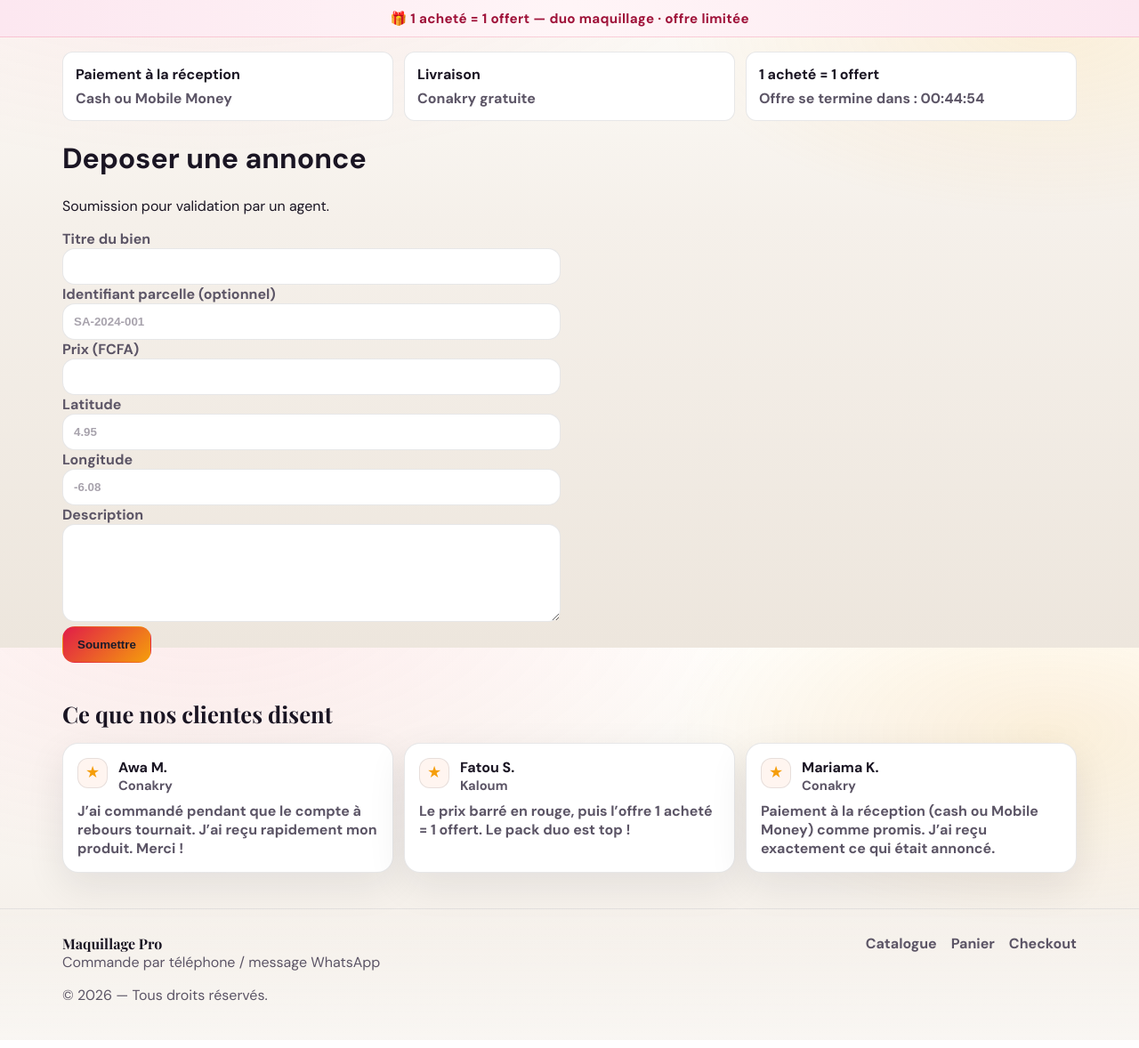
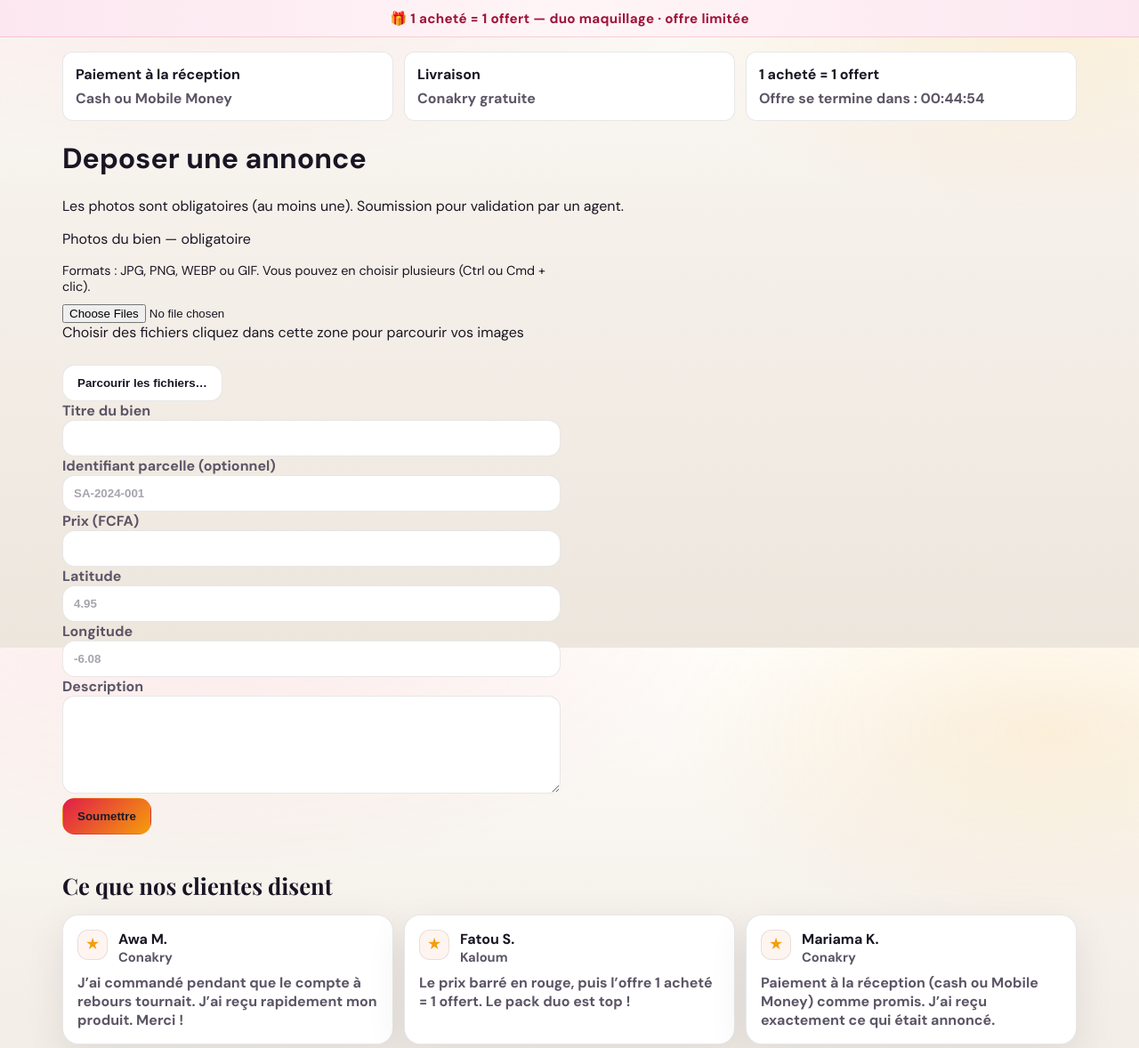
Before and after one commit to Gaius95/logement-facile, a Flask app: template sassandra-foncier/templates/listing_new.html in a window 1280 px wide. Shown: the part 72-1250 px from the top of the page at 89% size. Run offline with Flask 3, Linux system fonts and the light colour scheme; the template is opened without the code that fills it, so the values that code supplies are empty; some libraries are stand-ins or nearby versions.

Commit message:
Update listing_new.html

```diff
--- a/sassandra-foncier/templates/listing_new.html
+++ b/sassandra-foncier/templates/listing_new.html
@@ -1,15 +1,44 @@
 {% extends "layout_inner.html" %}
 {% block title %}Nouvelle annonce — {{ app_name }}{% endblock %}
+
 {% block content %}
 <h1 class="page-title">Deposer une annonce</h1>
 <p class="page-lead">
   {% if current_user and current_user.role == 'company' %}
-  Compte entreprise : vous pouvez publier plusieurs biens. Chaque annonce est soumise pour validation par un agent avant publication.
+  Compte entreprise : vous pouvez publier plusieurs biens avec photos. Chaque annonce est soumise pour validation par un agent avant publication.
   {% else %}
-  Soumission pour validation par un agent.
+  Les photos sont obligatoires (au moins une). Soumission pour validation par un agent.
   {% endif %}
 </p>
-<form method="post" class="card-panel form-grid" style="max-width:560px;">
+
+<form id="listingForm" method="post" enctype="multipart/form-data" class="card-panel form-grid" style="max-width:560px;">
+  {# Photos en premier : zone très visible (le champ ne doit pas être « caché » sous la ligne de flottaison) #}
+  <div class="file-upload-block">
+    <p class="file-upload-block__label">Photos du bien — obligatoire</p>
+    <p class="muted" style="margin:0 0 10px;font-size:0.9rem;">
+      Formats : JPG, PNG, WEBP ou GIF. Vous pouvez en choisir plusieurs (Ctrl ou Cmd + clic).
+    </p>
+    <div class="file-upload-box">
+      <input
+        id="images"
+        class="file-upload-box__input"
+        name="images"
+        type="file"
+        accept="image/jpeg,image/png,image/webp,image/gif,.jpg,.jpeg,.png,.webp,.gif"
+        multiple
+        aria-label="Photos du bien, au moins une image"
+      />
+      <div class="file-upload-box__face" aria-hidden="true">
+        <span class="file-upload-box__title">Choisir des fichiers</span>
+        <span class="file-upload-box__hint">cliquez dans cette zone pour parcourir vos images</span>
+      </div>
+    </div>
+    <p id="fileListHint" class="file-upload-names muted" aria-live="polite"></p>
+    <button type="button" class="btn btn-ghost" style="margin-top:10px;" onclick="document.getElementById('images').click()">
+      Parcourir les fichiers…
+    </button>
+  </div>
+
   <div>
     <label for="title">Titre du bien</label>
     <input id="title" name="title" type="text" required />
@@ -38,4 +67,33 @@
   </div>
   <button type="submit" class="btn btn-primary">Soumettre</button>
 </form>
+
+<script>
+(function () {
+  var input = document.getElementById('images');
+  var hint = document.getElementById('fileListHint');
+  var form = document.getElementById('listingForm');
+  if (!input || !form) return;
+
+  function showNames() {
+    if (!input.files || !input.files.length) {
+      hint.textContent = '';
+      return;
+    }
+    var names = [];
+    for (var i = 0; i < input.files.length; i++) names.push(input.files[i].name);
+    hint.textContent = names.length + ' fichier(s) sélectionné(s) : ' + names.join(', ');
+  }
+  input.addEventListener('change', showNames);
+
+  form.addEventListener('submit', function (e) {
+    if (!input.files || input.files.length === 0) {
+      e.preventDefault();
+      alert('Veuillez choisir au moins une photo du bien (JPG, PNG, WEBP ou GIF) avant d’envoyer le formulaire.');
+      input.focus();
+      return false;
+    }
+  });
+})();
+</script>
 {% endblock %}
```
